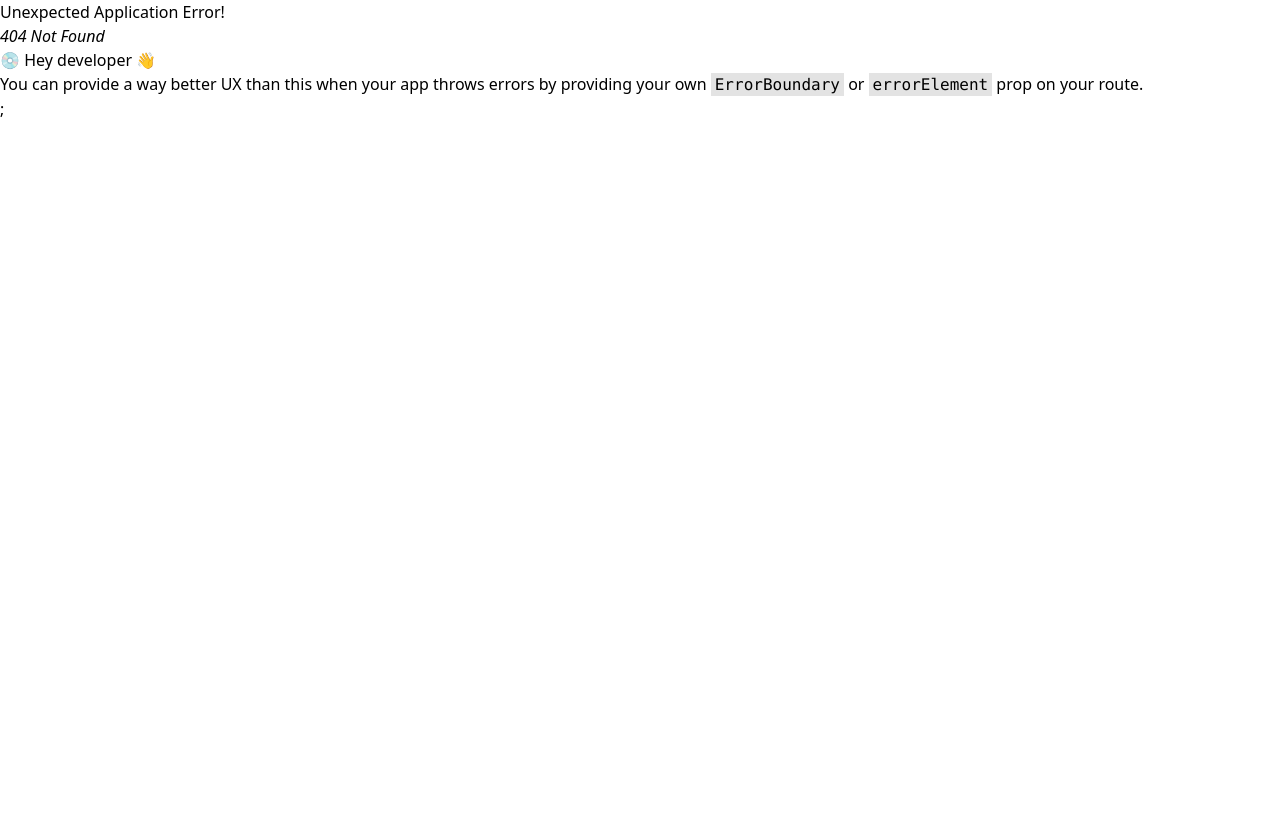
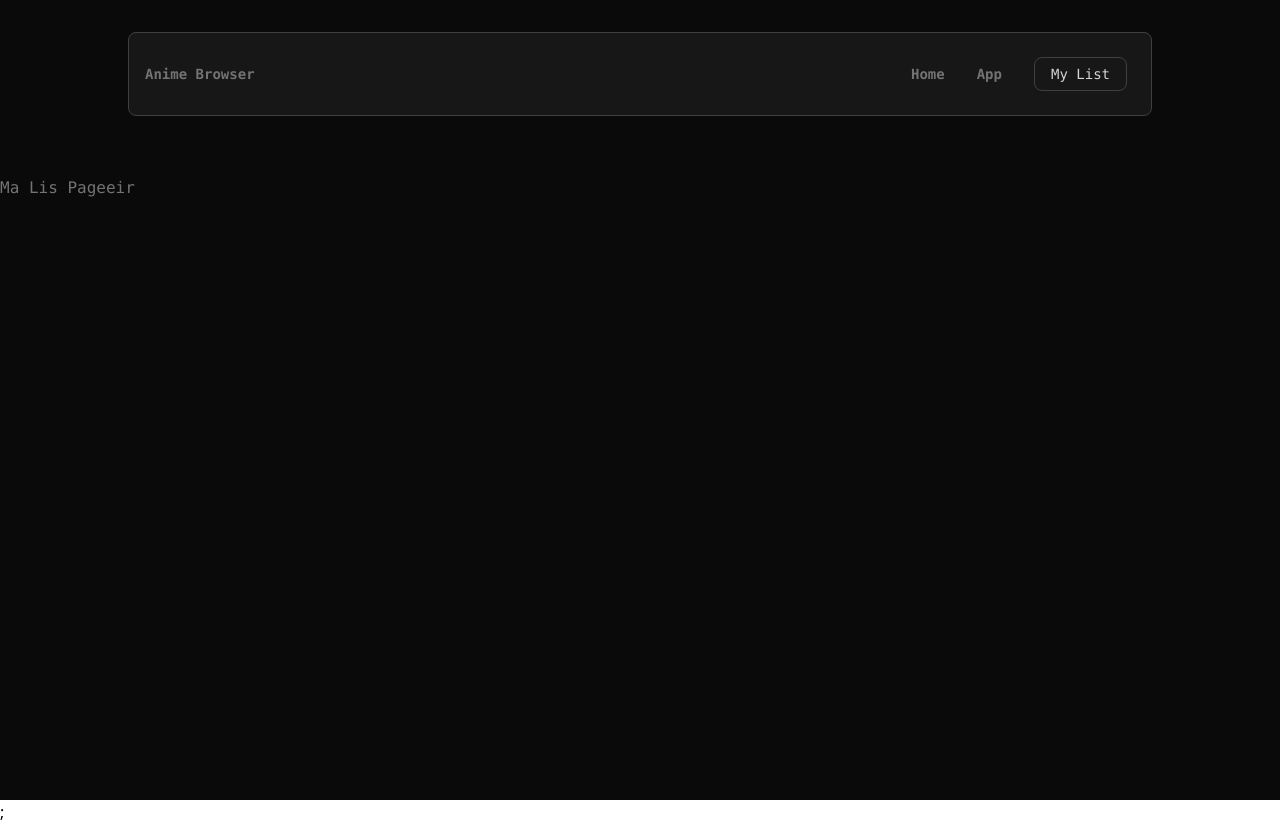
Before and after one commit to Subhavich/anime-search-api, a React (Vite) app in the folder mal-queries/: page /mylist in a window 1280 px wide. Before the commit this address had no page. Before the commit the page ends 800 px from the top, so only its background shows below. Built offline with nearby package versions, Linux system fonts and the light colour scheme.

Commit message:
add mylist page to app

```diff
--- a/mal-queries/src/App.tsx
+++ b/mal-queries/src/App.tsx
@@ -4,6 +4,7 @@ import HomePage from "./pages/Home";
 import RootLayout from "./pages/Root";
 import UserContextProvider from "./store/user-context";
 import ModalContextProvider from "./store/modal-context";
+import MyListPage from "./pages/MyList";
 const router = createBrowserRouter([
   {
     path: "/",
@@ -11,6 +12,7 @@ const router = createBrowserRouter([
     children: [
       { path: "/", element: <HomePage /> },
       { path: "/app", element: <AppPage /> },
+      { path: "/mylist", element: <MyListPage /> },
     ],
   },
 ]);
--- /dev/null
+++ b/mal-queries/src/pages/MyList.tsx
@@ -0,0 +1,8 @@
+const MyListPage = () => {
+  return (
+    <>
+      <p>Ma Lis Pageeir</p>
+    </>
+  );
+};
+export default MyListPage;
--- a/mal-queries/src/pages/Root.tsx
+++ b/mal-queries/src/pages/Root.tsx
@@ -1,4 +1,4 @@
-import { NavLink, Outlet } from "react-router-dom";
+import { NavLink, Outlet, Route } from "react-router-dom";
 import { FC } from "react";
 import { motion } from "framer-motion";
 import { useContext } from "react";
@@ -25,7 +25,7 @@ const Navbar = () => {
       <div className="py-2 px-2 flex items-center overflow-hidden grow justify-end space-x-8">
         <Navigation route="">Home</Navigation>
         <Navigation route="app">App</Navigation>
-        <JoinButton />
+        <MyListButton route="mylist" />
       </div>
     </nav>
   );
@@ -53,7 +53,7 @@ const Navigation: FC<NavigationProps> = ({ children, route = "" }) => {
   );
 };
 
-const JoinButton = () => {
+const MyListButton: FC<{ route: string }> = ({ route }) => {
   const userData: UserContextType | undefined = useContext(UserContext);
   let quantity;
   if (!userData || userData.savedAnime.length === 0) {
@@ -80,7 +80,9 @@ const JoinButton = () => {
           active:scale-100
           `}
     >
-      My List <p>{quantity}</p>
+      <NavLink to={`/${route}`}>
+        My List <p>{quantity}</p>
+      </NavLink>
     </button>
   );
 };
```
